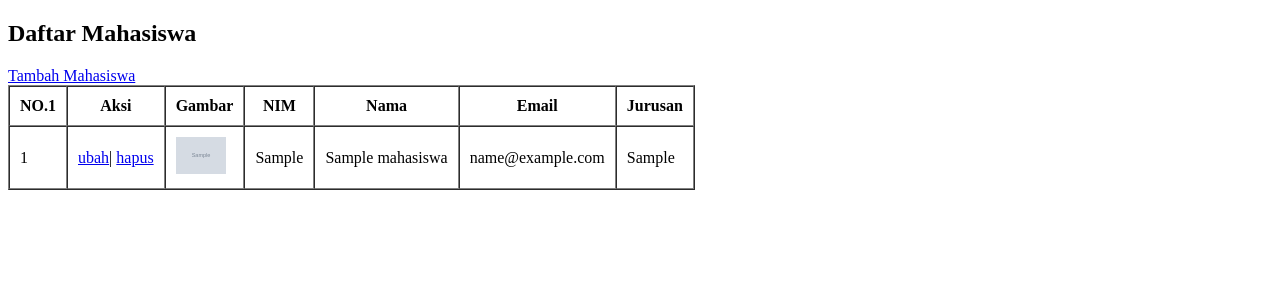
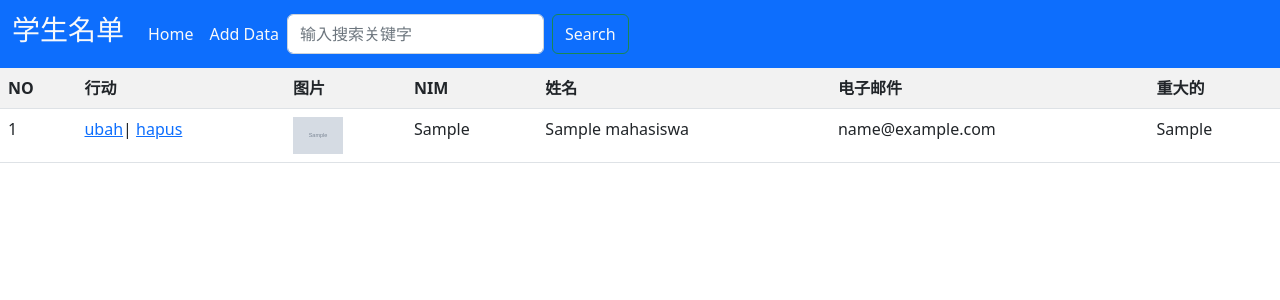
Before and after one commit to kyasa422/Belajar-PHP, a PHP site: page / in a window 1280 px wide. Shown: the top 300 px of the page. Run offline with PHP 8.4, Linux system fonts and the light colour scheme; tables that the repository leaves empty or names only in its code hold one stand-in row (values such as "Sample post"); grey boxes marked "Sample" are stand-in pictures.

Commit message:
menambahkan fitur search

```diff
--- a/pertemuan2/funtions.php
+++ b/pertemuan2/funtions.php
@@ -67,4 +67,16 @@
 
 
   }
+
+  function cari($keyword) {
+    $query = "SELECT * FROM mahasiswa
+            WHERE
+            nama LIKE '%$keyword%' OR
+            nrp LIKE '%$keyword%' OR
+            email LIKE '%$keyword%' OR
+            jurusan LIKE '%$keyword%'
+      ";
+      return query($query);
+
+  }
 ?>
--- a/pertemuan2/index.php
+++ b/pertemuan2/index.php
@@ -1,20 +1,16 @@
 <?php
-// Koneksi ke database
-  $db = mysqli_connect("localhost","root", "", "phpdasar");
+    require 'funtions.php';
 
-  // Ambil data dari mahasisawa
+  $mahasiswa = query("SELECT * FROM mahasiswa");
 
-  $result = mysqli_query($db, "SELECT * FROM mahasiswa");
+   //jika tombol cari di tekan
+  if(isset($_POST["cari"])){
 
-  // ambil data ( fetch ) mahasiswa dari object resul
-  // mysqli_fetch_row() mengembalikan array numeric
-  // mysqli_fetch_assoc() Mengembalikan array associative
-  // mysqli_fetch_array() mengembalikan keduanya
-  // mysqli_fetch_object() mengembalikan object
+    $mahasiswa =cari($_POST["keyword"]);
+  }
 
-//   while ($mhs = mysqli_fetch_assoc($result)){
-//   var_dump($mhs);
-//   }
+
+
 ?>
 
 <!DOCTYPE html>
@@ -23,31 +19,64 @@
     <meta charset="UTF-8">
     <meta http-equiv="X-UA-Compatible" content="IE=edge">
     <meta name="viewport" content="width=device-width, initial-scale=1.0">
+    <!-- //bootstrap -->
+    <link rel="stylesheet" href="https://cdn.jsdelivr.net/npm/bootstrap@5.2.0/dist/css/bootstrap.min.css" integrity="sha384-gH2yIJqKdNHPEq0n4Mqa/HGKIhSkIHeL5AyhkYV8i59U5AR6csBvApHHNl/vI1Bx" crossorigin="anonymous">
     <title>Halaman Admin</title>
 </head>
 <body>
-    <h2>Daftar Mahasiswa</h2>
 
-    <a href="tambah.php">Tambah Mahasiswa</a>
+    <nav class="navbar navbar-expand-lg bg-primary">
+  <div class="container-fluid">
+    <a class="navbar-brand" href="index.php " ><h3 class="text-light">学生名单</h3></a>
+    <button class="navbar-toggler" type="button" data-bs-toggle="collapse" data-bs-target="#navbarNavAltMarkup" aria-controls="navbarNavAltMarkup" aria-expanded="false" aria-label="Toggle navigation">
+      <span class="navbar-toggler-icon"></span>
+    </button>
+    <div class="collapse navbar-collapse" id="navbarNavAltMarkup">
+      <div class="navbar-nav">
+        <a class="nav-link active text-light" aria-current="page" href="index.php">Home</a>
+        <a class="nav-link text-light" href="tambah.php">Add Data</a>
 
-    <table border="1" cellpadding="10" cellspacing="0">
+
+            <form class="d-flex" role="search" action="" method="POST">
+                <input class="form-control me-2" type="search"  aria-label="Search"  name="keyword"placeholder="输入搜索关键字" autocomplete="off">
+                <button class="btn btn-outline-success text-light" type="submit" name="cari">Search</button>
+            </form>
+
+      </div>
+    </div>
+  </div>
+</nav>
+
+
+
+
+        <!-- <form action="" method="POST">
+
+            <input type="text" name="keyword"placeholder="输入搜索关键字" autocomplete="off">
+            <button type="submit" name="cari"> Search</button>
+
+        </form> -->
+
+
+
+    <table class="table table-striped ">
 
     <tr>
-        <th>NO.1</th>
-        <th>Aksi</th>
-        <th>Gambar</th>
+        <th>NO</th>
+        <th>行动</th>
+        <th>图片</th>
         <th>NIM</th>
-        <th>Nama</th>
-        <th>Email</th>
-        <th>Jurusan</th>
+        <th>姓名</th>
+        <th>电子邮件</th>
+        <th>重大的</th>
     </tr>
     <?php $i=1; ?>
-    <?php while( $row = mysqli_fetch_assoc($result)) :?>
+    <?php foreach($mahasiswa as $row) :?>
     <tr>
 
         <td><?php echo $i;?></td>
         <td>
-            <a href="ubah.php?id=<?= $row["id"]; ?>">ubah</a>|
+          <a href="ubah.php?id=<?= $row["id"]; ?>">ubah</a>|
             <a href="hapus.php?id=<?= $row["id"]; ?>" onclick="return confirm('Apakah anda yakin ingin menghapus? ');">hapus</a>
         </td>
         <td><img src="../pertemuan1/img/<?php echo $row["gambar"]; ?>" width="50px"></td>
@@ -67,7 +96,7 @@
 
     </tr>
     <?php $i++;?>
-    <?php endwhile; ?>
+    <?php endforeach; ?>
     </table>
 
 </body>
--- a/pertemuan2/ubah.php
+++ b/pertemuan2/ubah.php
@@ -51,7 +51,7 @@ if( isset($_POST["submit"])){
         <ul>
             <li>
                 <label for="nama"> Nama </label>
-                <input type="text" name="nama" id="nama" required
+                <input type="text" name="nama" id="nama" required autocomplete="off"
                 value="<?= $mhs["nama"] ?>" >
 
             </li>
```
Also changed, not shown: pertemuan2/index3.php (renamed from pertemuan2/index2.php, +20 -7 lines).
